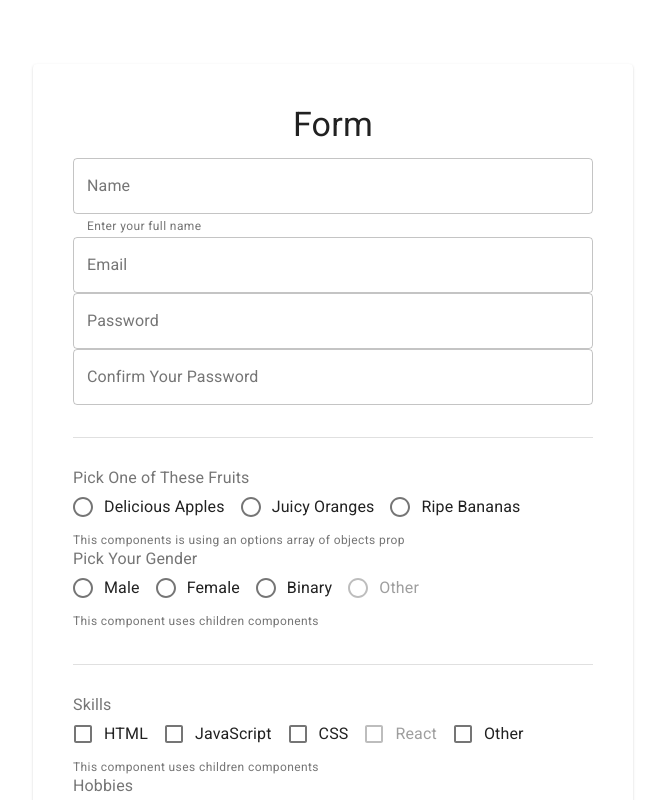
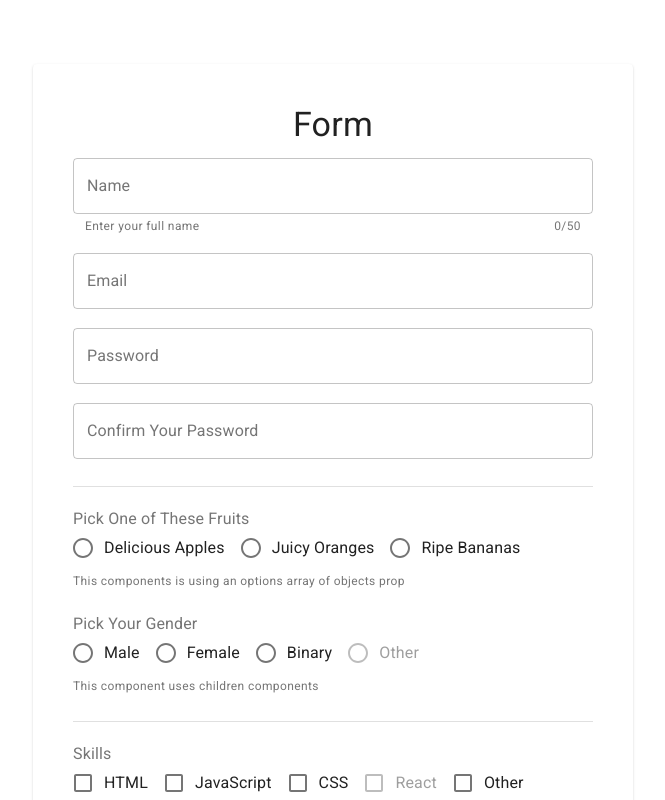
Before and after one commit to rupert-ong/formik-yup-material-form-sample, a React (Create React App) app: page / in a window 1280 px wide. Shown: the top 800 px of the page, without its empty margins (307-972 px from the left). Built offline with nearby package versions, Linux system fonts and the light colour scheme.

Commit message:
Add character count to FormikFieldTextField

```diff
--- a/src/components/FormikFieldTextField/index.js
+++ b/src/components/FormikFieldTextField/index.js
@@ -1,34 +1,80 @@
+/* eslint-disable react/jsx-no-duplicate-props */
 import React from "react";
 import PropTypes from "prop-types";
+import classNames from "classnames";
+import { FormHelperText, TextField } from "@material-ui/core";
 
-import TextField from "@material-ui/core/TextField";
+import useStyles from "./styles";
 
 const FormikFieldTextField = ({
   field,
   form: { touched, errors },
+  variant,
   helperText,
+  readOnly,
+  maxLength,
   ...props
 }) => {
+  const [chrCount, setChrCount] = React.useState(0);
+  const classes = useStyles();
+  const helperLineClass = classNames({
+    [classes.helperLine]: true,
+    [classes.helperLineOutlinedOrFilled]: variant !== "standard"
+  });
+
+  /* const handleChange = e => {
+    if (maxLength) {
+      setChrCount(String(e.currentTarget.value).length);
+    }
+    field.onChange(e);
+  }; */
+
+  const handleKeyUp = e => {
+    setChrCount(String(e.target.value).length);
+  };
+
+  const hasError = touched[field.name] && Boolean(errors[field.name]);
+
   return (
-    <TextField
-      error={touched[field.name] && Boolean(errors[field.name])}
-      variant="outlined"
-      fullWidth
-      {...field}
-      {...props}
-      helperText={
-        touched[field.name] && Boolean(errors[field.name])
-          ? errors[field.name]
-          : helperText || ""
-      }
-    />
+    <div>
+      <TextField
+        error={hasError}
+        variant={variant}
+        fullWidth
+        InputProps={{
+          readOnly
+        }}
+        inputProps={{
+          maxLength
+        }}
+        onKeyUp={maxLength ? handleKeyUp : null}
+        {...field}
+        {...props}
+      />
+      <div className={helperLineClass}>
+        <FormHelperText error={hasError}>
+          {hasError ? errors[field.name] : helperText || ""}
+        </FormHelperText>
+        <FormHelperText className={classes.characterCount}>
+          {maxLength && `${chrCount}/${maxLength}`}
+        </FormHelperText>
+      </div>
+    </div>
   );
 };
 
 FormikFieldTextField.propTypes = {
   field: PropTypes.object.isRequired,
   form: PropTypes.object.isRequired,
+  variant: PropTypes.oneOf(["standard", "outlined", "filled"]),
   helperText: PropTypes.string,
+  readOnly: PropTypes.bool,
+  maxLength: PropTypes.number
+};
+FormikFieldTextField.defaultProps = {
+  variant: "outlined",
+  readOnly: false,
+  maxLength: null
 };
 
 export default FormikFieldTextField;
--- /dev/null
+++ b/src/components/FormikFieldTextField/styles.js
@@ -0,0 +1,18 @@
+import { makeStyles } from "@material-ui/styles";
+
+const useStyles = makeStyles(() => ({
+  helperLine: {
+    boxSizing: "border-box",
+    display: "flex",
+    justifyContent: "space-between"
+  },
+  helperLineOutlinedOrFilled: {
+    paddingLeft: 12,
+    paddingRight: 12
+  },
+  characterCount: {
+    paddingLeft: 12
+  }
+}));
+
+export default useStyles;
--- a/src/scenes/InputForm/components/Form/index.js
+++ b/src/scenes/InputForm/components/Form/index.js
@@ -19,7 +19,7 @@ const Form = ({
   setFieldTouched,
   ...props
 }) => {
-  // TODO: Extract this into a Context Provider
+  // eslint-disable-next-line no-unused-vars
   const ageOptions = [
     { id: 10, value: "Ten" },
     { id: 20, value: "Twenty" },
@@ -32,6 +32,7 @@ const Form = ({
     "30": "Thirty"
   };
 
+  // eslint-disable-next-line no-unused-vars
   const fruitOptions = [
     { id: "apples", value: "Delicious Apples" },
     { id: "oranges", value: "Juicy Oranges" },
@@ -44,6 +45,7 @@ const Form = ({
     bananas: "Ripe Bananas"
   };
 
+  // eslint-disable-next-line no-unused-vars
   const hobbyOptions = [
     { id: "hockey-123", value: "Hockey" },
     { id: "bowling-123", value: "Bowling" },
@@ -60,13 +62,14 @@ const Form = ({
 
   return (
     <FormikForm style={{ width: "100%" }}>
-      <Grid container spacing={24}>
+      <Grid container spacing={2}>
         <Grid item xs={12}>
           <Field
             name="name"
             helperText="Enter your full name"
             label="Name"
             component={FormikFieldTextField}
+            maxLength={50}
           />
         </Grid>
 
@@ -92,9 +95,9 @@ const Form = ({
         </Grid>
       </Grid>
 
-      <Divider style={{ marginTop: 32, marginBottom: 32 }} />
+      <Divider style={{ marginTop: 24, marginBottom: 24 }} />
 
-      <Grid container spacing={32}>
+      <Grid container spacing={3}>
         <Grid item xs={12}>
           <FormikRadioGroup
             id="radioGroup"
@@ -157,9 +160,9 @@ const Form = ({
         </Grid>
       </Grid>
 
-      <Divider style={{ marginTop: 32, marginBottom: 32 }} />
+      <Divider style={{ marginTop: 24, marginBottom: 24 }} />
 
-      <Grid container spacing={32}>
+      <Grid container spacing={3}>
         <Grid item xs={12}>
           <FormikCheckboxGroup
             id="checkboxGroup"
```
